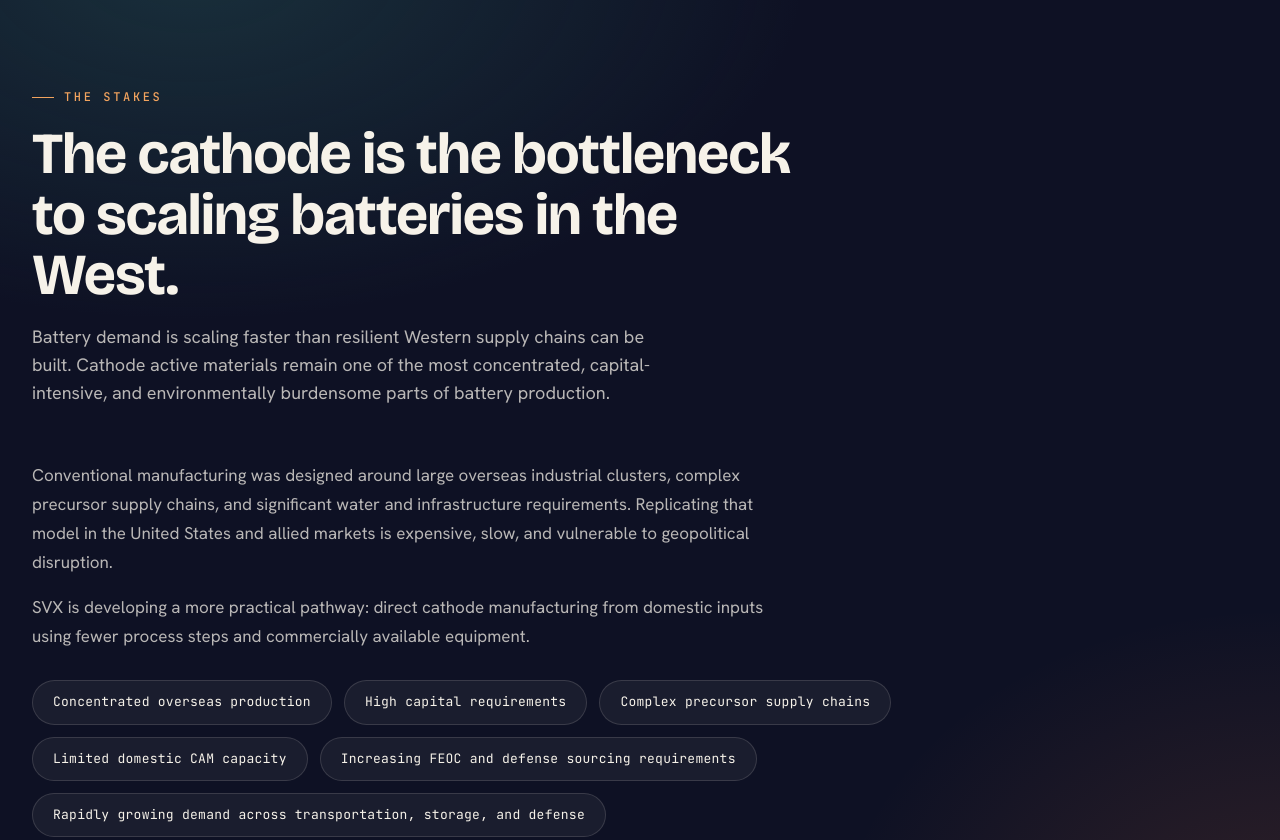
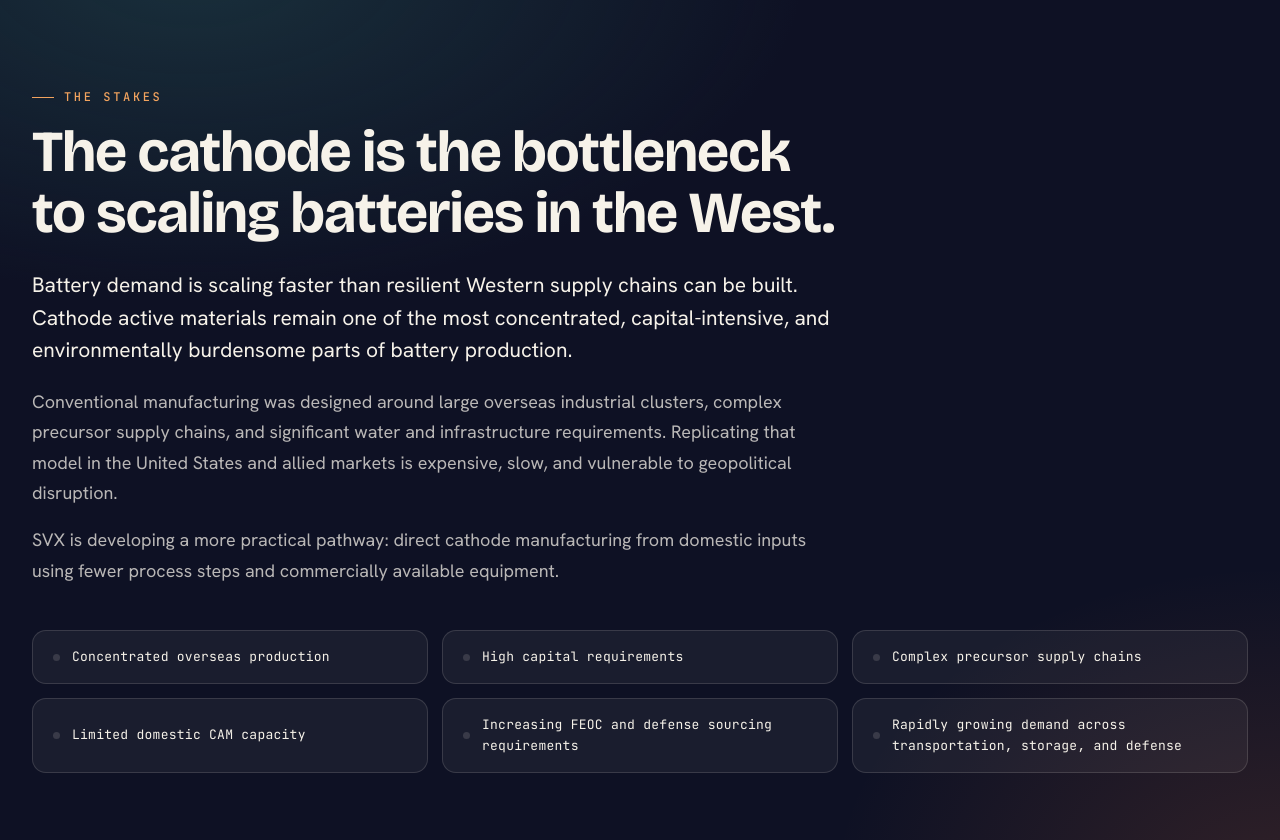
Before and after one commit to granittemaj/svx.mockup, a plain HTML site: page index.html in a window 1280 px wide. Shown: the part 2060-2900 px from the top of the page. Drawn offline with nearby package versions, Linux system fonts and the light colour scheme; animation ran at ten frames a second.

Commit message:
Rework homepage section intros to single-column 2/3 layout with full-width callout grid and hover

```diff
--- a/assets/css/style.css
+++ b/assets/css/style.css
@@ -400,11 +400,26 @@ body::after{content:""; position:fixed; inset:0; z-index:9998; pointer-events:no
 .foot-col .foot-eitem a{margin-bottom:0}
 .foot-col .foot-elabel{display:block; font-family:"JetBrains Mono",monospace; font-size:10px; letter-spacing:.12em; text-transform:uppercase; color:rgba(246,242,233,.6); margin-bottom:1px}
 
-/* stakes body + callout chips, and donut charts (matches theme) */
-.stakes-body{max-width:820px; margin:6px auto 34px}
-.stakes-body p{font-size:17px; line-height:1.7; color:var(--on-ink); margin-bottom:16px}
-.stakes-callouts{display:flex; flex-wrap:wrap; gap:12px; justify-content:center; max-width:960px; margin:0 auto}
-.stakes-callouts .callout{display:inline-flex; align-items:center; font-family:"JetBrains Mono",monospace; font-size:13px; letter-spacing:.02em; color:var(--on-ink-strong); background:rgba(246,242,233,.05); border:1px solid var(--on-ink-line); border-radius:100px; padding:11px 20px}
+/* homepage section intros: single column, title and body copy capped at 2/3 width */
+.split-head{margin-bottom:44px}
+.split-head .eyebrow{margin-bottom:0}
+.split-head h2{font-size:clamp(34px,4.6vw,58px); font-weight:700; margin-top:16px; line-height:1.04; max-width:66%}
+.split-body{margin-top:26px; max-width:66%}
+.split-body p{font-size:18px; line-height:1.7; color:var(--text-dim); margin-bottom:16px}
+.split-body p:last-child{margin-bottom:0}
+.split-body .lead{font-size:21px; line-height:1.55; color:var(--text); margin-bottom:20px}
+.dark-sec .split-body p{color:var(--on-ink)}
+.dark-sec .split-body .lead{color:var(--on-ink-strong)}
+@media(max-width:1100px){.split-head h2,.split-body{max-width:80%}}
+@media(max-width:900px){.split-head{margin-bottom:34px} .split-head h2,.split-body{max-width:100%} .split-body .lead{font-size:18px}}
+/* the stakes supporting callout chips: full-width grid with a hover lift */
+.stakes-callouts{display:grid; grid-template-columns:repeat(3,1fr); gap:14px; margin:0}
+.stakes-callouts .callout{display:flex; align-items:center; font-family:"JetBrains Mono",monospace; font-size:13px; letter-spacing:.02em; color:var(--on-ink-strong); background:rgba(246,242,233,.05); border:1px solid var(--on-ink-line); border-radius:14px; padding:16px 20px; transition:transform .28s var(--ease), border-color .28s var(--ease), background .28s var(--ease), box-shadow .28s var(--ease)}
+.stakes-callouts .callout::before{content:""; flex:0 0 auto; width:7px; height:7px; border-radius:50%; background:var(--on-ink-line); margin-right:12px; transition:background .28s var(--ease), box-shadow .28s var(--ease)}
+.stakes-callouts .callout:hover{transform:translateY(-4px); border-color:rgba(232,116,59,.6); background:rgba(232,116,59,.08); box-shadow:0 12px 30px -14px rgba(0,0,0,.5)}
+.stakes-callouts .callout:hover::before{background:var(--amber-2); box-shadow:0 0 0 4px rgba(232,116,59,.18)}
+@media(max-width:900px){.stakes-callouts{grid-template-columns:1fr 1fr}}
+@media(max-width:560px){.stakes-callouts{grid-template-columns:1fr}}
 .donut-grid{display:grid; grid-template-columns:1fr 1fr; gap:24px; max-width:760px; margin:0 auto}
 .donut-card{background:rgba(246,242,233,.04); border:1px solid var(--on-ink-line); border-radius:20px; padding:40px 34px; text-align:center; backdrop-filter:blur(4px)}
 .donut-wrap{position:relative; width:172px; height:172px; margin:0 auto 20px}
@@ -417,11 +432,9 @@ body::after{content:""; position:fixed; inset:0; z-index:9998; pointer-events:no
 .pillars{grid-template-columns:repeat(auto-fit,minmax(240px,1fr))}
 @media(max-width:680px){.donut-grid{grid-template-columns:1fr; gap:18px}}
 
-/* hero fits longer headlines; stakes body/callouts align left with the heading */
+/* hero fits longer headlines */
 .hero-inner{max-width:900px}
 .hero-cine h1{font-size:clamp(38px,5.6vw,74px); letter-spacing:-.035em; line-height:1.02; text-wrap:balance}
-.stakes-body{max-width:760px; margin:0 0 30px}
-.stakes-callouts{justify-content:flex-start; margin:0}
 .donut-grid{grid-template-columns:1fr 1fr; gap:24px; max-width:none; margin:0}
 @media(max-width:680px){
   .logorow .kicker{font-size:11px; letter-spacing:.08em}
--- a/index.html
+++ b/index.html
@@ -83,22 +83,31 @@
 
 <section class="stakes dark-sec sec" id="stakes">
   <div class="wrap">
-    <div class="shead">
+    <div class="split-head">
+      <div>
         <span class="eyebrow reveal">The stakes</span>
         <h2 class="reveal d1">The cathode is the bottleneck to scaling batteries in the West.</h2>
-      <p class="reveal d2">Battery demand is scaling faster than resilient Western supply chains can be built. Cathode active materials remain one of the most concentrated, capital-intensive, and environmentally burdensome parts of battery production.</p>
       </div>
-    <div class="stakes-body reveal d2"><p>Conventional manufacturing was designed around large overseas industrial clusters, complex precursor supply chains, and significant water and infrastructure requirements. Replicating that model in the United States and allied markets is expensive, slow, and vulnerable to geopolitical disruption.</p><p>SVX is developing a more practical pathway: direct cathode manufacturing from domestic inputs using fewer process steps and commercially available equipment.</p></div>
+      <div class="split-body reveal d2">
+        <p class="lead">Battery demand is scaling faster than resilient Western supply chains can be built. Cathode active materials remain one of the most concentrated, capital-intensive, and environmentally burdensome parts of battery production.</p>
+        <p>Conventional manufacturing was designed around large overseas industrial clusters, complex precursor supply chains, and significant water and infrastructure requirements. Replicating that model in the United States and allied markets is expensive, slow, and vulnerable to geopolitical disruption.</p>
+        <p>SVX is developing a more practical pathway: direct cathode manufacturing from domestic inputs using fewer process steps and commercially available equipment.</p>
+      </div>
+    </div>
     <div class="stakes-callouts reveal d3"><span class="callout">Concentrated overseas production</span><span class="callout">High capital requirements</span><span class="callout">Complex precursor supply chains</span><span class="callout">Limited domestic CAM capacity</span><span class="callout">Increasing FEOC and defense sourcing requirements</span><span class="callout">Rapidly growing demand across transportation, storage, and defense</span></div>
   </div>
 </section>
 
 <section class="sec">
   <div class="wrap">
-    <div class="shead">
+    <div class="split-head">
+      <div>
         <span class="eyebrow reveal">The technology</span>
         <h2 class="reveal d1">A drop-in material, engineered for resilient manufacturing.</h2>
-      <p class="reveal d2">Our proprietary process produces advanced cathode active materials without a conventional precursor stage or process water. Fewer steps, commercially proven equipment, and a smaller plant footprint reduce the cost, capital, and environmental burden of domestic production while enabling faster, more efficient scale-up.</p>
+      </div>
+      <div class="split-body reveal d2">
+        <p class="lead">Our proprietary process produces advanced cathode active materials without a conventional precursor stage or process water. Fewer steps, commercially proven equipment, and a smaller plant footprint reduce the cost, capital, and environmental burden of domestic production while enabling faster, more efficient scale-up.</p>
+      </div>
     </div>
     <div class="pillars">
       <div class="pillar reveal"><div class="ring"></div><div class="pn">01 / COST</div><h3>Lower cost</h3><p>Fewer process steps and lower-cost domestic inputs reduce conversion costs and simplify the supply chain.</p></div>
@@ -112,10 +121,14 @@
 
 <section class="dark-sec sec" id="markets" style="background:var(--feat-2)">
   <div class="wrap">
-    <div class="shead">
+    <div class="split-head">
+      <div>
         <span class="eyebrow reveal">Markets</span>
         <h2 class="reveal d1">One platform. Three strategic markets.</h2>
-      <p class="reveal d2">SVX technology is chemistry-agnostic and industry-agnostic, deployable wherever lithium-ion batteries power the energy and strategic future.</p>
+      </div>
+      <div class="split-body reveal d2">
+        <p class="lead">SVX technology is chemistry-agnostic and industry-agnostic, deployable wherever lithium-ion batteries power the energy and strategic future.</p>
+      </div>
     </div>
     <div class="mkt-grid">
       <div class="mkt reveal"><svg class="ico" viewBox="0 0 44 44" fill="none"><path d="M22 4 6 11v9c0 11 7 17 16 20 9-3 16-9 16-20v-9L22 4Z" stroke="currentColor" stroke-width="2" stroke-linejoin="round"/></svg><div class="mn">01 / Defense</div><h3>Defense &amp; National Security</h3><p>Critical defense systems require battery materials that are secure, traceable, and independent of adversarial supply chains. SVX enables domestic cathode production using locally available inputs and equipment designed for regional scale.</p></div>
```
Lines whose indentation alone changed are shown as unchanged.
